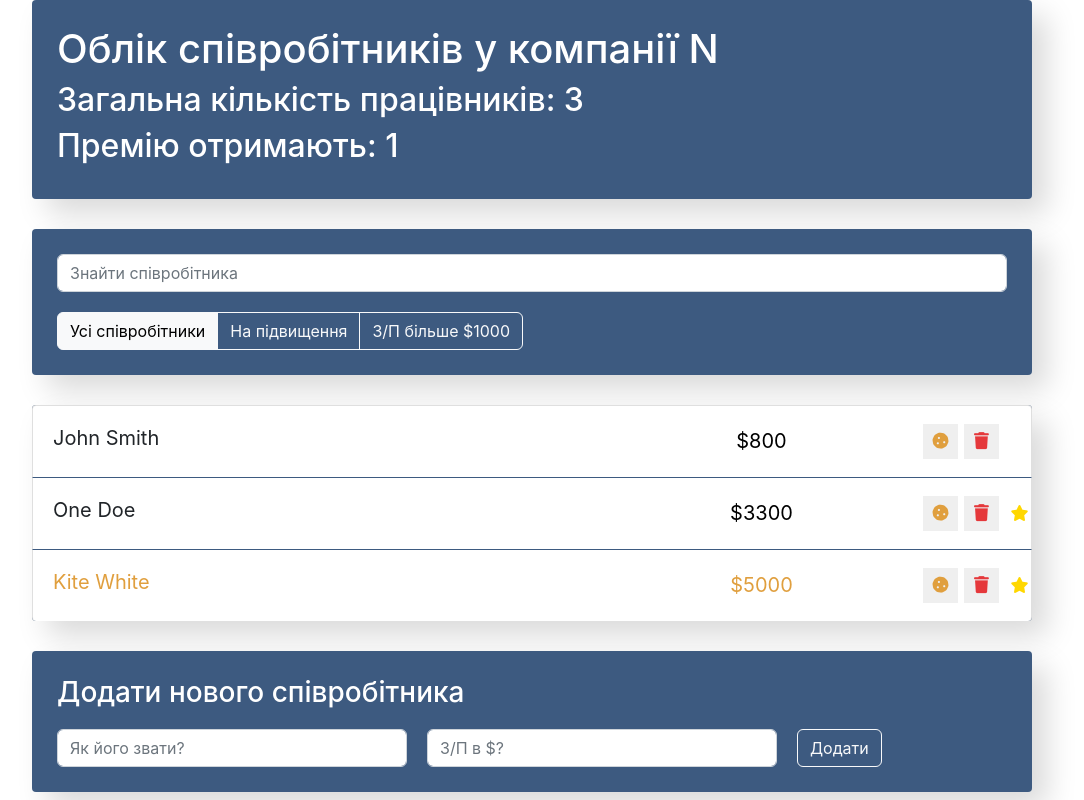
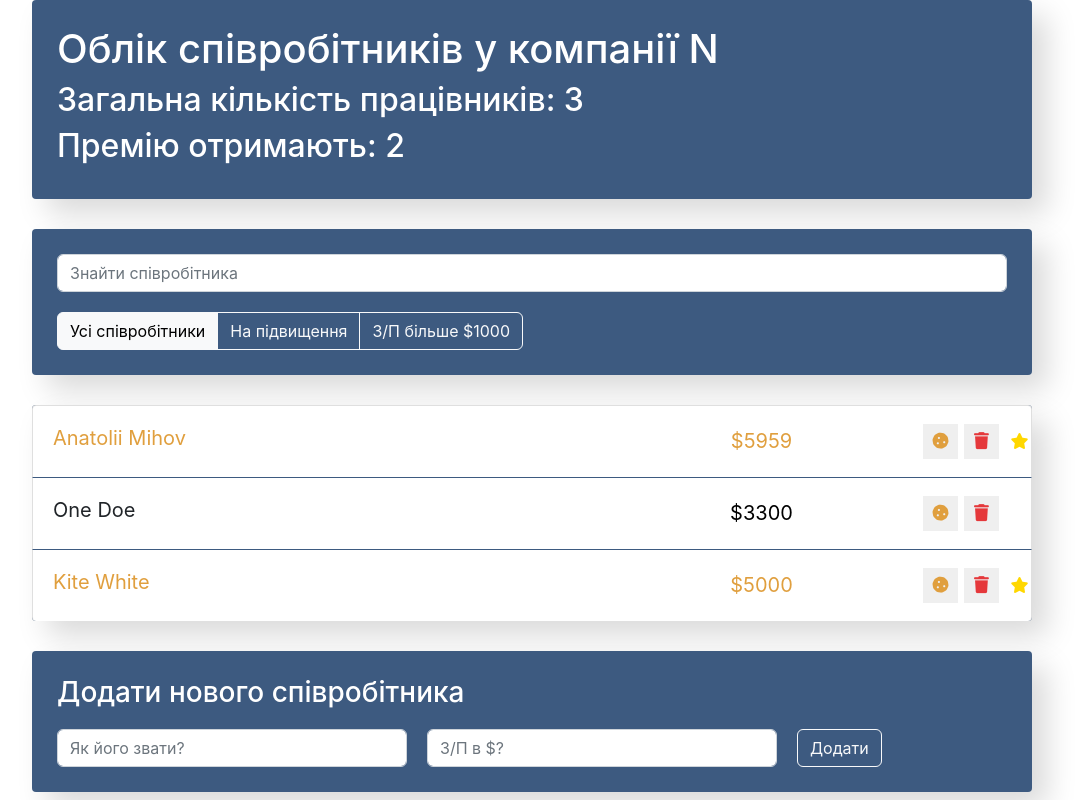
Before and after one commit to AnatoliiMikhov/employees-react-app, a React (Create React App) app: page / in a window 1280 px wide. Shown: the whole page, without its empty margins (108-1192 px from the left). Built offline with nearby package versions, Linux system fonts and the light colour scheme.

Commit message:
data.js modified

```diff
--- a/src/data.js
+++ b/src/data.js
@@ -4,17 +4,17 @@ import { v4 as uuidv4 } from 'uuid'
 export const employeesArray = [
     {
         id: uuidv4(),
-        name: 'John Smith',
-        salary: 800,
-        increase: false,
-        liked: false,
+        name: 'Anatolii Mihov',
+        salary: 5959,
+        increase: true,
+        liked: true,
     },
     {
         id: uuidv4(),
         name: 'One Doe',
         salary: 3300,
         increase: false,
-        liked: true
+        liked: false
     },
     {
         id: uuidv4(),
```
